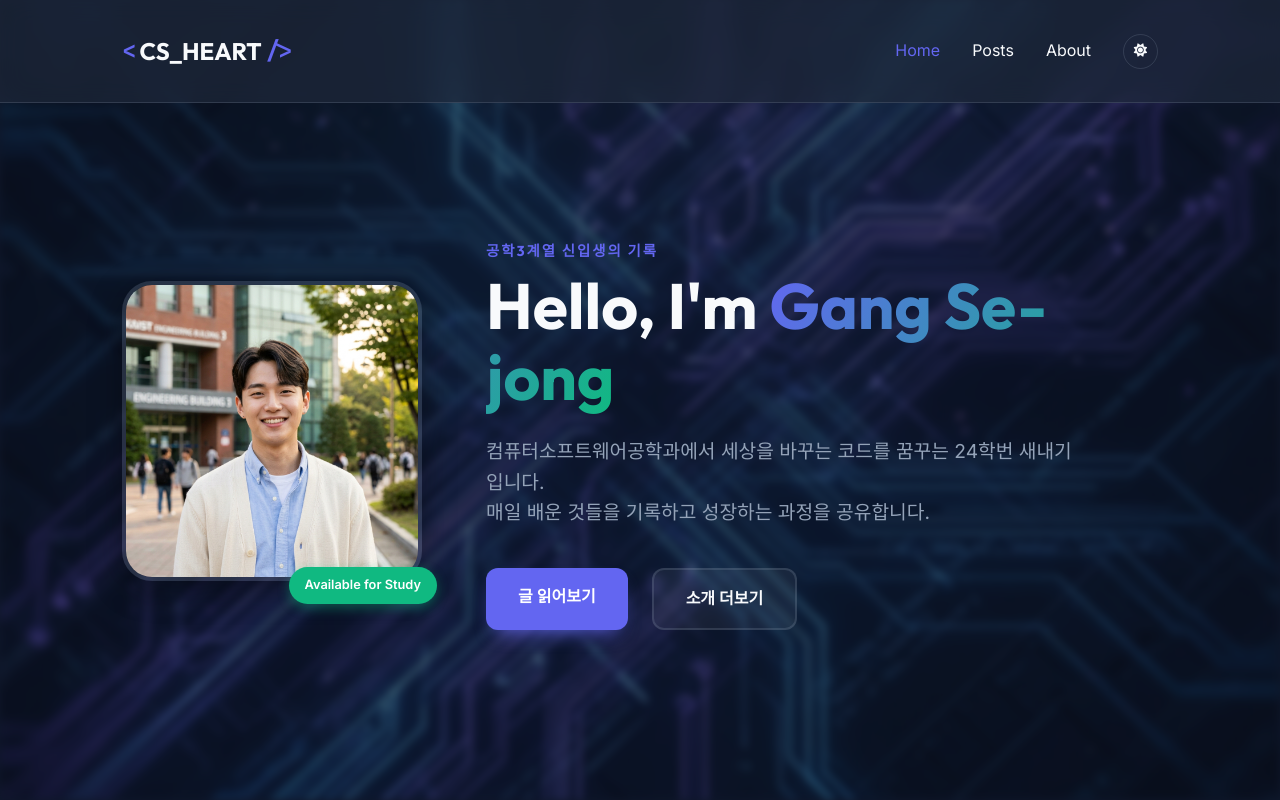
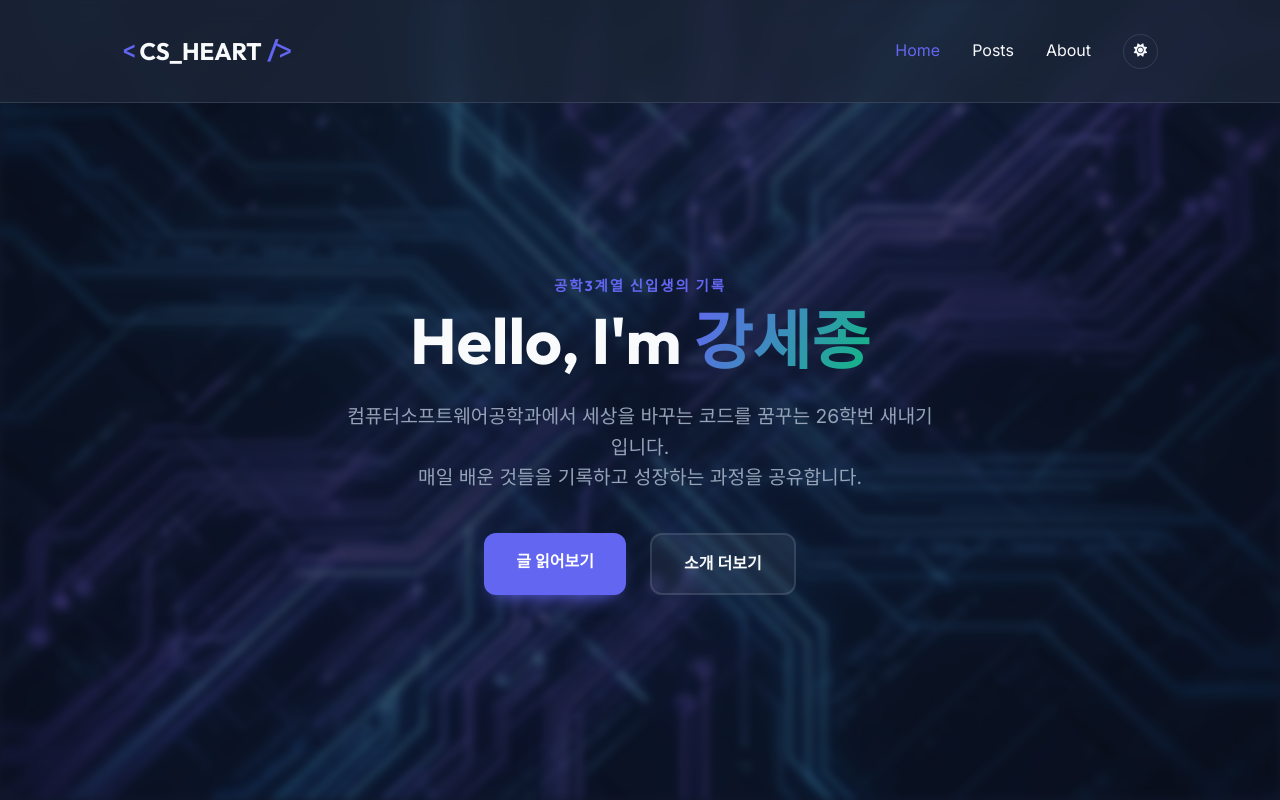
Before and after one commit to KIMHESPER/blog, a website: page index.html in a window 1280 px wide. Shown: the top 800 px of the page. Drawn offline with Linux system fonts and the light colour scheme.

Commit message:
style: 사진 제거 및 인적사항(이름, 학번) 수정

```diff
--- a/index.html
+++ b/index.html
@@ -40,15 +40,11 @@
             <div class="hero-background">
                 <img src="assets/images/hero_bg.png" alt="Hero Background">
             </div>
-            <div class="container hero-content">
-                <div class="profile-container">
-                    <img src="assets/images/profile.png" alt="Profile Picture" class="profile-img">
-                    <div class="status-badge">Available for Study</div>
-                </div>
+            <div class="container hero-content centered">
                 <div class="hero-text">
                     <h2 class="sub-headline">공학3계열 신입생의 기록</h2>
-                    <h1 class="headline">Hello, I'm <span class="highlight">Gang Se-jong</span></h1>
-                    <p class="description">컴퓨터소프트웨어공학과에서 세상을 바꾸는 코드를 꿈꾸는 24학번 새내기입니다. <br>매일 배운 것들을 기록하고 성장하는 과정을 공유합니다.</p>
+                    <h1 class="headline">Hello, I'm <span class="highlight">강세종</span></h1>
+                    <p class="description">컴퓨터소프트웨어공학과에서 세상을 바꾸는 코드를 꿈꾸는 26학번 새내기입니다. <br>매일 배운 것들을 기록하고 성장하는 과정을 공유합니다.</p>
                     <div class="hero-btns">
                         <a href="#posts" class="btn btn-primary">글 읽어보기</a>
                         <a href="#about" class="btn btn-outline">소개 더보기</a>
@@ -91,7 +87,7 @@
     <footer id="main-footer">
         <div class="container">
             <div class="footer-content">
-                <p>&copy; 2026 Gang Se-jong. All Rights Reserved.</p>
+                <p>&copy; 2026 강세종. All Rights Reserved.</p>
                 <div class="social-links">
                     <a href="#" aria-label="GitHub"><i class="fab fa-github"></i></a>
                     <a href="#" aria-label="Instagram"><i class="fab fa-instagram"></i></a>
--- a/styles.css
+++ b/styles.css
@@ -163,6 +163,12 @@ nav {
     z-index: 1;
 }
 
+.hero-content.centered {
+    flex-direction: column;
+    text-align: center;
+    gap: 1.5rem;
+}
+
 .profile-container {
     position: relative;
 }
@@ -218,13 +224,14 @@ nav {
 .description {
     font-size: 1.2rem;
     color: var(--text-muted);
-    margin-bottom: 2.5rem;
+    margin: 0 auto 2.5rem;
     max-width: 600px;
 }
 
 .hero-btns {
     display: flex;
     gap: 1.5rem;
+    justify-content: center;
 }
 
 .btn {
```
